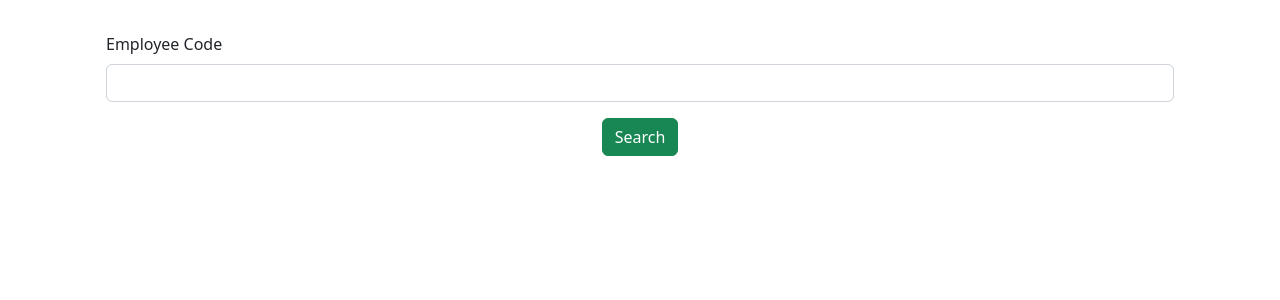
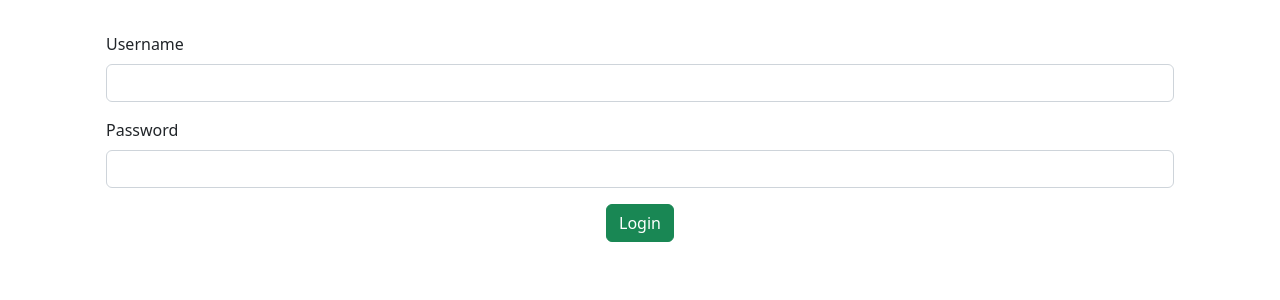
Before and after one commit to hami-r/EmployeeAngularApp, an Angular app: page / in a window 1280 px wide. Shown: the top 300 px of the page. Built offline with nearby package versions, Linux system fonts and the light colour scheme.

Commit message:
routing added

```diff
--- a/src/app/app.component.html
+++ b/src/app/app.component.html
@@ -1,2 +1 @@
-<app-employee-search></app-employee-search>
 <router-outlet></router-outlet>
--- a/src/app/app.module.ts
+++ b/src/app/app.module.ts
@@ -8,6 +8,30 @@ import { EmployeeAddComponent } from './employee-add/employee-add.component';
 import { EmployeeSearchComponent } from './employee-search/employee-search.component';
 import { EmployeeEditComponent } from './employee-edit/employee-edit.component';
 import { EmployeeDeleteComponent } from './employee-delete/employee-delete.component';
+import { RouterModule, Routes } from '@angular/router';
+
+const myRoute:Routes = [
+  {
+    path:"",
+    component: AdminLoginComponent
+  },
+  {
+    path:"add",
+    component: EmployeeAddComponent
+  },
+  {
+    path: "search",
+    component: EmployeeSearchComponent
+  },
+  {
+    path: "edit",
+    component: EmployeeEditComponent
+  },
+  {
+    path: "delete",
+    component: EmployeeDeleteComponent
+  }
+]
 
 @NgModule({
   declarations: [
@@ -20,7 +44,8 @@ import { EmployeeDeleteComponent } from './employee-delete/employee-delete.compo
   ],
   imports: [
     BrowserModule,
-    AppRoutingModule
+    AppRoutingModule,
+    RouterModule.forRoot(myRoute)
   ],
   providers: [],
   bootstrap: [AppComponent]
```
